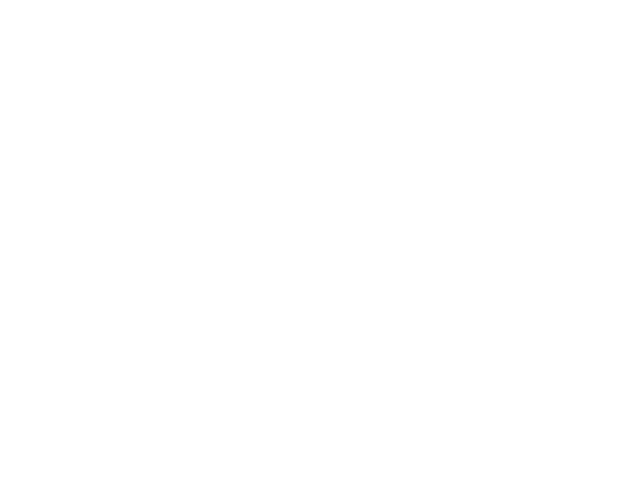
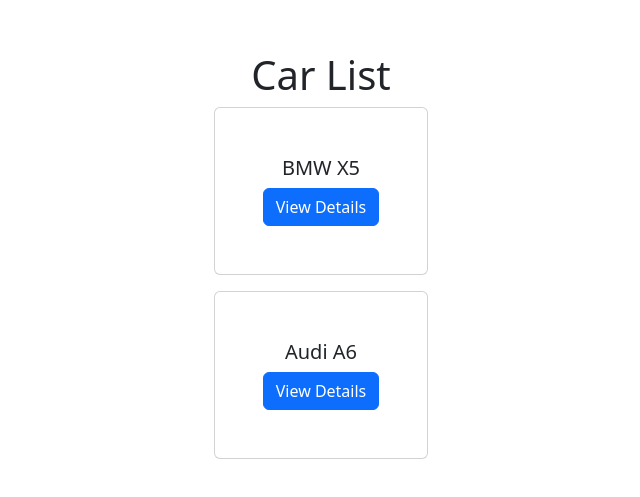
Before and after one commit to glebDyakov/dataloft-test-task, a Vue app: page / in a window 1280 px wide. Before the commit this address had no page. Shown: the part 137-634 px from the top of the page, without its empty margins (319-959 px from the left). Built offline with nearby package versions, Linux system fonts and the light colour scheme.

Commit message:
add car-list component

```diff
--- /dev/null
+++ b/src/components/CarList.vue
@@ -0,0 +1,20 @@
+<script setup>
+import { ref } from 'vue'
+
+const cars = ref([
+  { id: 1, name: 'BMW', model: 'X5' },
+  { id: 2, name: 'Audi', model: 'A6' },
+])
+</script>
+
+<template>
+  <div class="container">
+    <h1>Car List</h1>
+    <div v-for="car in cars" :key="car.id" class="card mb-3">
+      <div class="card-body">
+        <h5 class="card-title">{{ car.name }} {{ car.model }}</h5>
+        <router-link :to="`/car/${car.id}`" class="btn btn-primary">View Details</router-link>
+      </div>
+    </div>
+  </div>
+</template>
--- a/src/router/index.js
+++ b/src/router/index.js
@@ -1,6 +1,13 @@
-import { createMemoryHistory, createRouter } from 'vue-router'
+import { createWebHistory, createRouter } from 'vue-router'
+import CarList from '../components/CarList.vue'
+import CarDetails from '../components/CarDetails.vue'
+import PostDetails from '../components/PostDetails.vue'
 
-const routes = []
+const routes = [
+  { path: '/', component: CarList },
+  { path: '/car/:id', component: CarDetails },
+  { path: '/post/:id', component: PostDetails }
+]
 
-const router = createRouter({ routes, history: createMemoryHistory() })
+const router = createRouter({ routes, history: createWebHistory() })
 export default router
```
